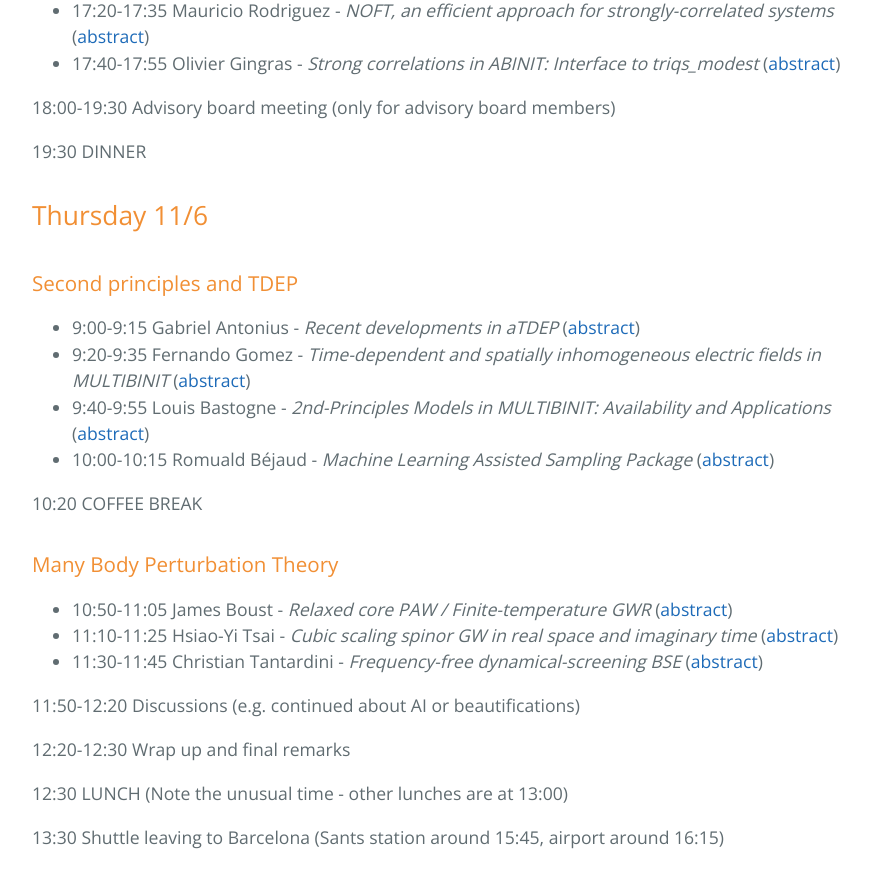
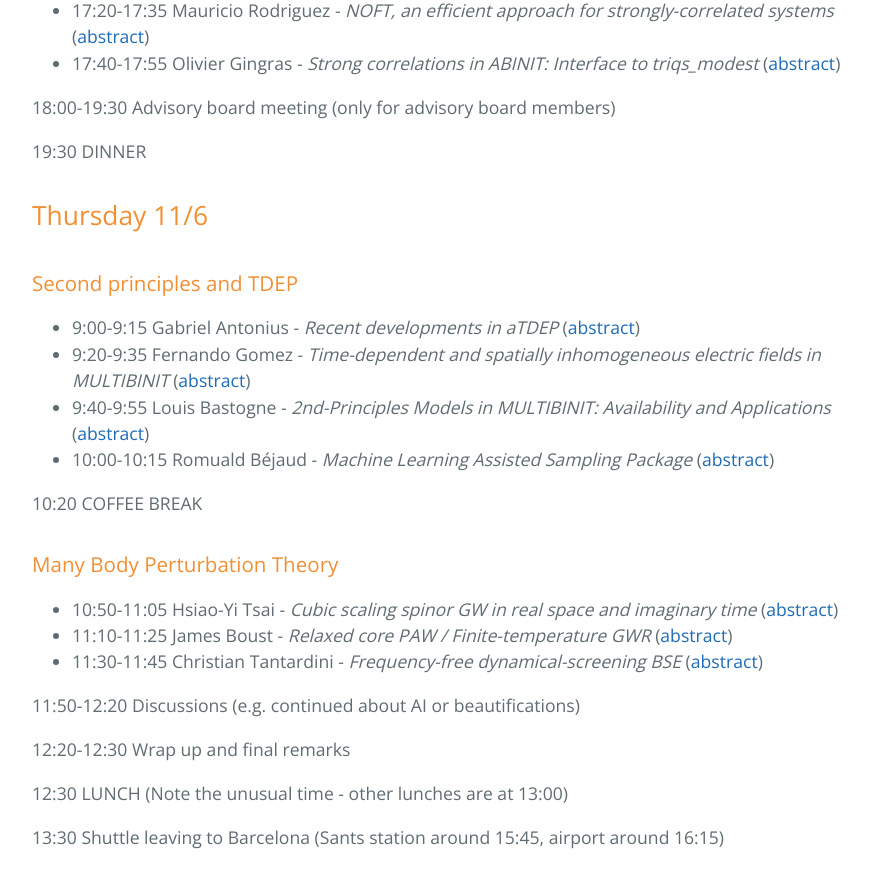
Before and after one commit to abinit/abidev2026, a Jekyll site: the page built from docs/program.md, in a window 1280 px wide and 900 px high, scrolled down 3457 px. Shown: the top 888 px of the window, without its empty margins (192-1063 px from the left). Built offline with Jekyll 4.4.1, drawn with Linux system fonts in a browser that asks for light colours; the repository's description, which GitHub fills in, is left out.

```diff
--- a/docs/program.md
+++ b/docs/program.md
@@ -130,8 +130,8 @@ _Every oral presentation is followed by some time for discussion, at least 5 min
 10:20 COFFEE BREAK
 
 ### Many Body Perturbation Theory
-- 10:50-11:05 James Boust - _Relaxed core PAW / Finite-temperature GWR_ ([abstract](abstracts.md#Boust))
-- 11:10-11:25 Hsiao-Yi Tsai - _Cubic scaling spinor GW in real space and imaginary time_ ([abstract](abstracts.md#Tsai))
+- 10:50-11:05 Hsiao-Yi Tsai - _Cubic scaling spinor GW in real space and imaginary time_ ([abstract](abstracts.md#Tsai))
+- 11:10-11:25 James Boust - _Relaxed core PAW / Finite-temperature GWR_ ([abstract](abstracts.md#Boust))
 - 11:30-11:45 Christian Tantardini - _Frequency-free dynamical-screening BSE_ ([abstract](abstracts.md#Tantardini))
 
 11:50-12:20 Discussions (e.g. continued about AI or beautifications)
```
